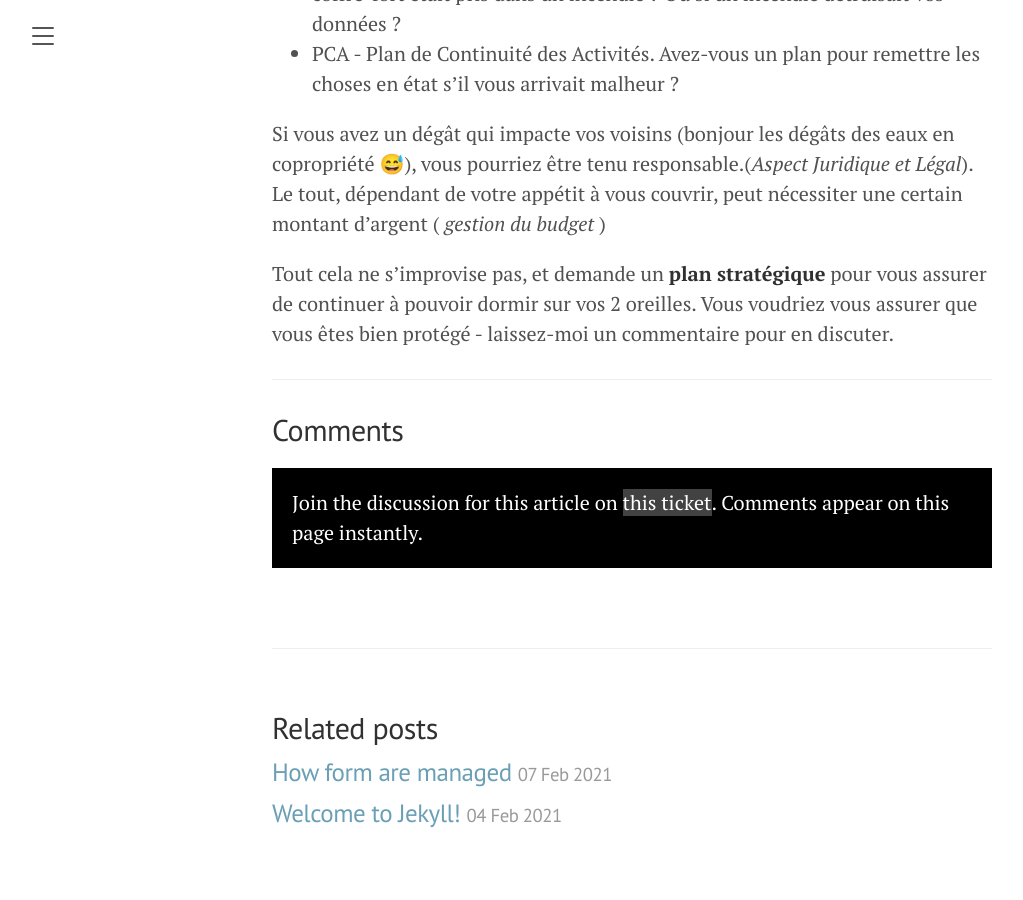
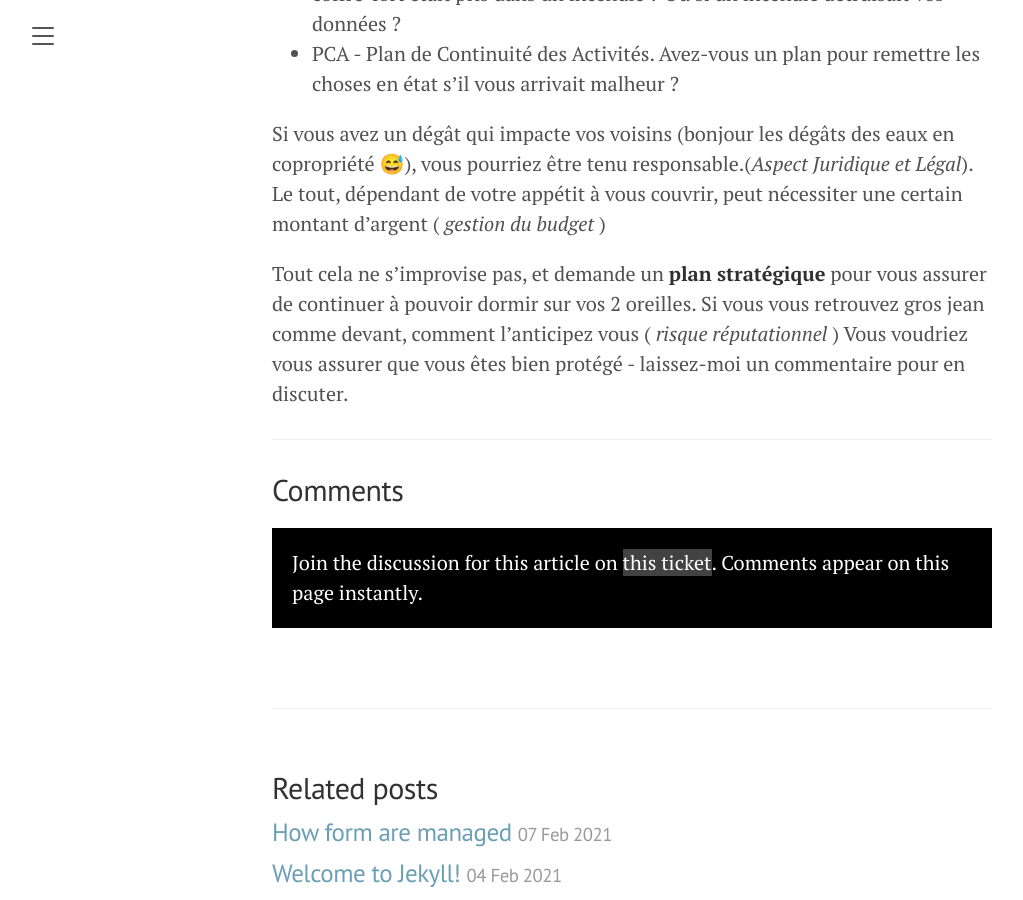
Before and after one commit to rvillemeur/rvillemeur.github.io, a Jekyll site: the page built from _posts/2025-11-05-introduction-cyber.md, in a window 1280 px wide and 900 px high, scrolled down 1690 px. Shown: the whole window, without its empty margins (8-1031 px from the left). Built offline with Jekyll 4.4.1, drawn with Linux system fonts in a browser that asks for light colours.

Commit message:
add risque réputationnel to intro cyber

```diff
--- a/_posts/2025-11-05-introduction-cyber.md
+++ b/_posts/2025-11-05-introduction-cyber.md
@@ -43,4 +43,5 @@ Si vous avez un dégât qui impacte vos voisins (bonjour les dégâts des eaux e
 Le tout, dépendant de votre appétit à vous couvrir, peut nécessiter une certain montant d'argent ( *gestion du budget* )
 
 Tout cela ne s'improvise pas, et demande un **plan stratégique** pour vous assurer de continuer à pouvoir dormir sur vos 2 oreilles.
+Si vous vous retrouvez gros jean comme devant, comment l'anticipez vous ( *risque réputationnel* )
 Vous voudriez vous assurer que vous êtes bien protégé - laissez-moi un commentaire pour en discuter.
```
